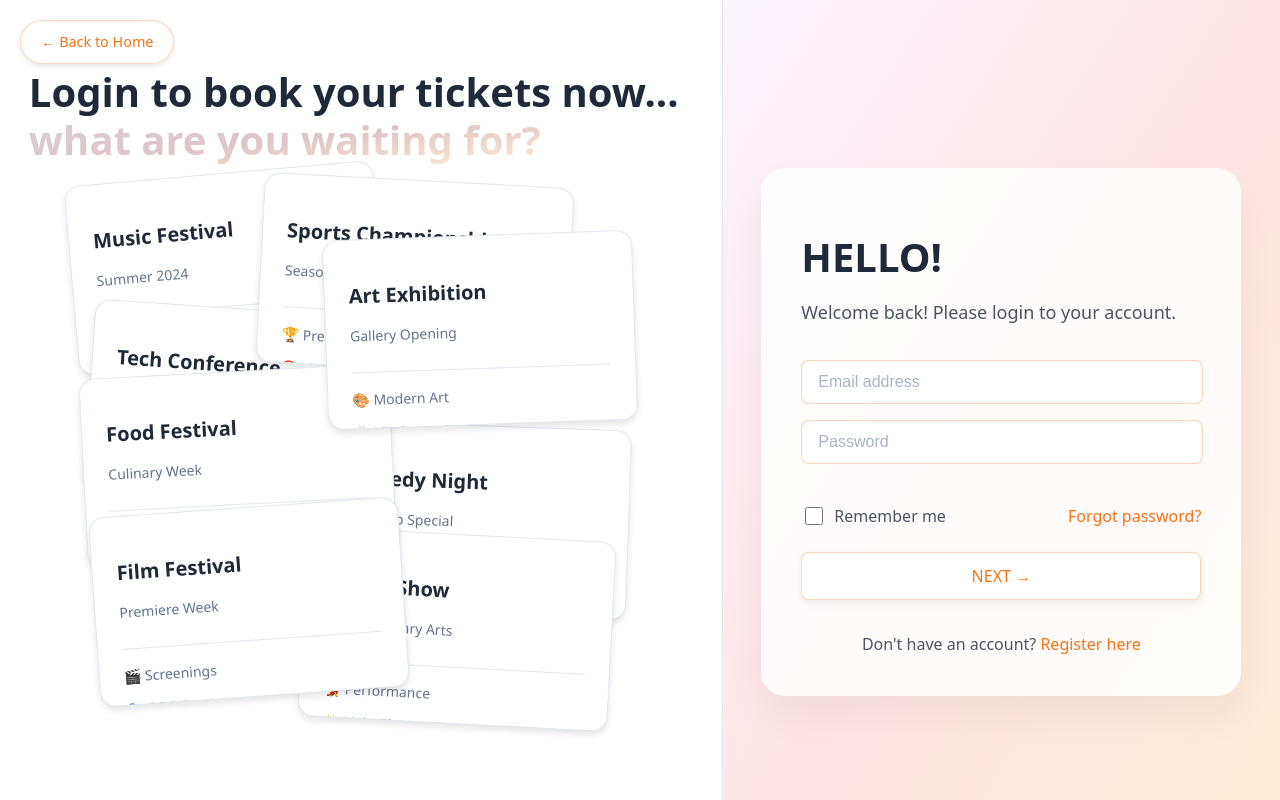
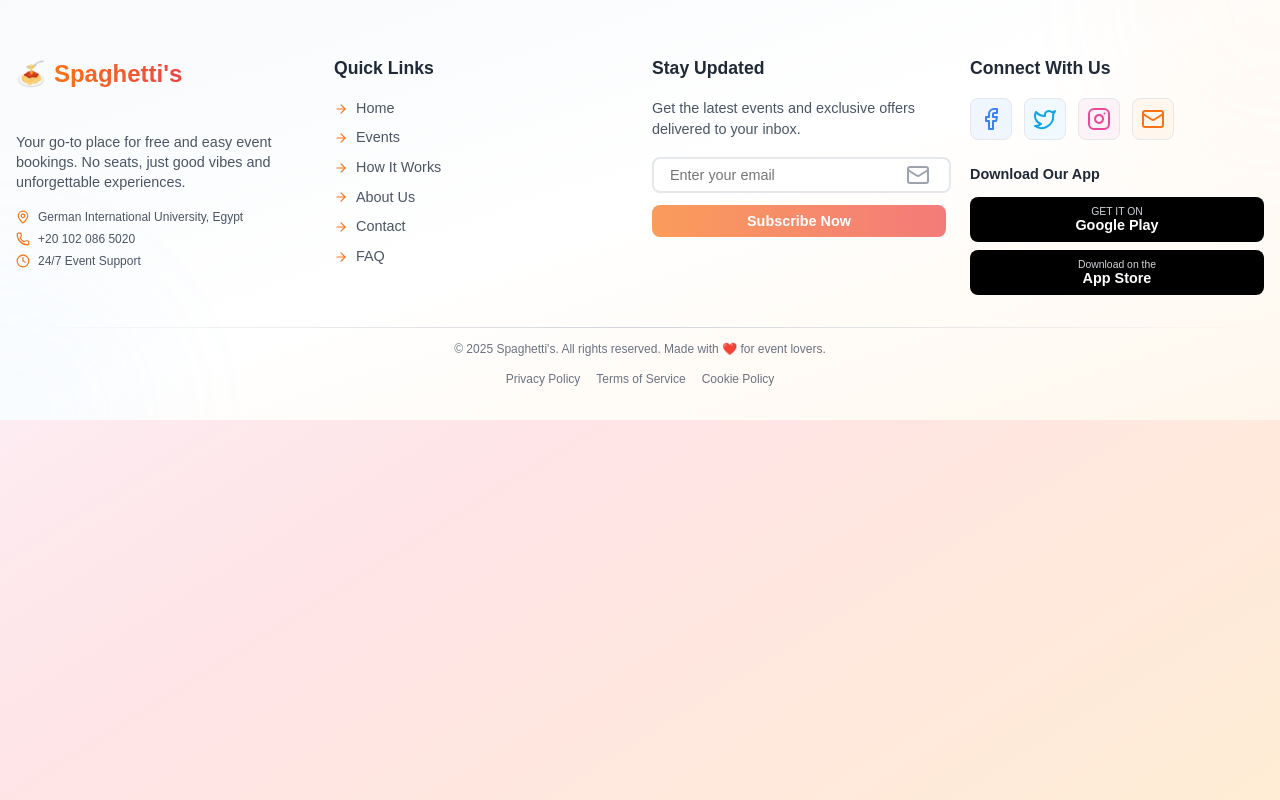
Before and after one commit to MahmoudGhoraba/Online-Event-Ticketing-System, a React (Vite) app in the folder frontend/: page /Footer in a window 1280 px wide. Before the commit this address led to /login. Built offline with nearby package versions, Linux system fonts and the light colour scheme; no server answers.

Commit message:
Changes in footer

```diff
--- a/frontend/src/App.jsx
+++ b/frontend/src/App.jsx
@@ -20,6 +20,7 @@ import BookingDetails from "./BookingComponent/BookingDetails";
 import ChartComponent from "./OrganizerComponent/EventAnalytics.jsx";
 import SearchedEvents from './sharedComponents/searchedevents';
 import Unauthorized from "./auth/Unauthorized.jsx";
+import Footer from "./sharedComponents/Footer.jsx";
 function App() {
 
 
@@ -92,6 +93,12 @@ function App() {
               }
             />
             <Route
+              path="/Footer"
+              element={
+
+                  <Footer />              }
+            />
+            <Route
             path="/profile"
             element={
             <ProtectedRoute allowedRoles={["Admin", "Organizer", "User"]}>
--- a/frontend/src/HomePageComponents/TypingMessage.jsx
+++ b/frontend/src/HomePageComponents/TypingMessage.jsx
@@ -1,4 +1,5 @@
 import React, { useState, useEffect } from 'react';
+import { useTheme } from '../theme/ThemeContext';
 
 const messages = [
   "Welcome to Spaghetti's",
@@ -10,6 +11,7 @@ function TypingMessage() {
   const [displayedText, setDisplayedText] = useState('');
   const [messageIndex, setMessageIndex] = useState(0);
   const [isTyping, setIsTyping] = useState(true);
+  const { isDarkMode } = useTheme();
 
   useEffect(() => {
     let timeoutId;
@@ -39,7 +41,7 @@ function TypingMessage() {
   const typingStyle = {
     fontSize: '3.5rem',
     fontWeight: 700,
-    color: '#3a3e3b',
+    color: isDarkMode ? 'white' : 'black',
     marginBottom: '20px',
     textShadow: '2px 2px 4px rgba(0,0,0,0.1)',
     position: 'relative',
--- a/frontend/src/sharedComponents/Footer.jsx
+++ b/frontend/src/sharedComponents/Footer.jsx
@@ -1,19 +1,42 @@
 import React, { useState } from 'react';
 import { Facebook, Twitter, Instagram, Mail, ArrowRight, MapPin, Phone, Clock } from 'lucide-react';
 import { useTheme } from '../theme/ThemeContext';
+import axios from 'axios';
+
 
 const Footer = () => {
   const [email, setEmail] = useState('');
   const [isSubscribed, setIsSubscribed] = useState(false);
+  const [isFailed, setIsFailed] = useState(false);
+  const [isLoading, setIsLoading] = useState(false);
   const { isDarkMode } = useTheme();
 
-  const handleSubscribe = () => {
+  const handleSubscribe = async (e) => {
     if (email) {
-      setIsSubscribed(true);
-      setTimeout(() => {
+      try {
+        setIsLoading(true); // Start loading
+        const res = await axios.put("http://localhost:3000/api/v1/users/subscribe", {
+          email
+        });
+        console.log(res.data);
+        setIsLoading(false); // Stop loading
+        setIsSubscribed(true);
+        setIsFailed(false);
+        setTimeout(() => {
+          setIsSubscribed(false);
+          setEmail('');
+        }, 3000);
+      } catch (err) {
+        console.error('Subscription error:', err);
+        setIsLoading(false); // Stop loading
+        setIsFailed(true);
         setIsSubscribed(false);
-        setEmail('');
-      }, 3000);
+        setTimeout(() => {
+          setIsFailed(false);
+          setEmail('');
+        }, 3000);
+        return;
+      }
     }
   };
 
@@ -204,7 +227,7 @@ const Footer = () => {
               </div>
               <button
                 onClick={handleSubscribe}
-                disabled={!email || isSubscribed}
+                disabled={!email || isSubscribed || isLoading}
                 style={{
                   width: '100%',
                   padding: '0.5rem',
@@ -212,15 +235,50 @@ const Footer = () => {
                   borderRadius: '0.5rem',
                   border: 'none',
                   background: isSubscribed
-                    ? isDarkMode ? '#059669' : '#22c55e'
+                    ? (isDarkMode ? '#059669' : '#22c55e')
+                    : isFailed
+                    ? (isDarkMode ? '#dc2626' : '#ef4444')
+                    : isLoading
+                    ? (isDarkMode ? '#4b5563' : '#9ca3af')
                     : 'linear-gradient(to right, #f97316, #ef4444)',
                   color: 'white',
-                  cursor: isSubscribed ? 'default' : 'pointer',
-                  fontSize: '0.9rem'
+                  cursor: (isSubscribed || isLoading) ? 'default' : 'pointer',
+                  fontSize: '0.9rem',
+                  transition: 'all 0.3s ease',
+                  opacity: (!email || isLoading) ? 0.7 : 1,
+                  position: 'relative',
+                  overflow: 'hidden'
                 }}
               >
-                {isSubscribed ? '✓ Subscribed!' : 'Subscribe Now'}
+                {isLoading ? (
+                  <div style={{
+                    display: 'flex',
+                    alignItems: 'center',
+                    justifyContent: 'center',
+                    gap: '0.5rem'
+                  }}>
+                    <div style={{
+                      width: '0.75rem',
+                      height: '0.75rem',
+                      border: '2px solid #ffffff',
+                      borderTopColor: 'transparent',
+                      borderRadius: '50%',
+                      animation: 'spin 1s linear infinite',
+                      display: 'inline-block'
+                    }} />
+                    Subscribing...
+                  </div>
+                ) : isSubscribed ? '✓ Subscribed!' : isFailed ? '✗ Failed to Subscribe' : 'Subscribe Now'}
               </button>
+              <style>
+                {`
+                  @keyframes spin {
+                    to {
+                      transform: rotate(360deg);
+                    }
+                  }
+                `}
+              </style>
             </div>
           </div>
 
```
Also changed, not shown: 2 other files (tests, documents, lock files or other folders).
